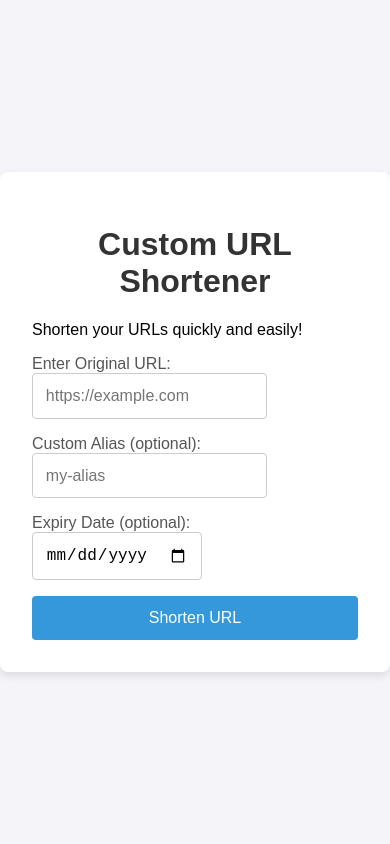
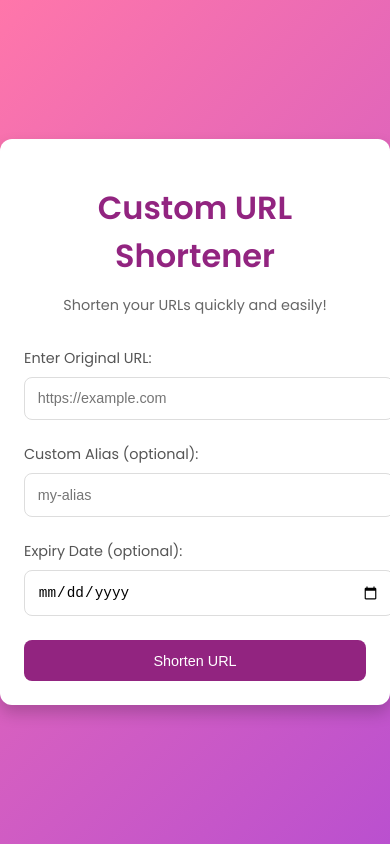
Before and after one commit to Satvikdeep/custom-url-shortner, a website: page public/index.html in a window 390 px wide. Drawn offline with Linux system fonts and the light colour scheme.

Commit message:
Update style.css
made it look cooler

```diff
--- a/public/style.css
+++ b/public/style.css
@@ -1,64 +1,117 @@
+/* General Styles */
 body {
-    font-family: Arial, sans-serif;
-    background-color: #f4f4f9;
+  font-family: 'Poppins', sans-serif;
+  background: linear-gradient(135deg, #ff76aa, #ba50cf);
   display: flex;
   justify-content: center;
   align-items: center;
   height: 100vh;
   margin: 0;
+  color: #333;
 }
 
 .container {
   background-color: #fff;
-    padding: 2rem;
-    border-radius: 8px;
-    box-shadow: 0 4px 8px rgba(0, 0, 0, 0.1);
-    width: 400px;
+  padding: 2.5rem;
+  border-radius: 12px;
+  box-shadow: 0 8px 16px rgba(0, 0, 0, 0.2);
+  width: 100%;
+  max-width: 450px;
+  text-align: center;
 }
 
-  h1 {
-    text-align: center;
-    color: #333;
+.header h1 {
+  font-size: 2.5rem;
+  color: #922480;
+  margin-bottom: 0.5rem;
 }
 
+.header p {
+  font-size: 1rem;
+  color: #666;
+  margin-bottom: 2rem;
+}
+
+/* Form Styles */
 form {
   display: flex;
   flex-direction: column;
 }
 
+.form-group {
+  margin-bottom: 1.5rem;
+  text-align: left;
+}
+
 label {
-    margin: 0.5rem 0;
+  font-size: 0.9rem;
   color: #555;
+  margin-bottom: 0.5rem;
+  display: block;
 }
 
 input {
+  width: 100%;
   padding: 0.8rem;
-    margin-bottom: 1rem;
-    border: 1px solid #ccc;
-    border-radius: 4px;
+  border: 1px solid #ddd;
+  border-radius: 8px;
   font-size: 1rem;
+  transition: border-color 0.3s ease;
+}
+
+input:focus {
+  border-color: #872562;
+  outline: none;
 }
 
 button {
   padding: 0.8rem;
-    background-color: #3498db;
+  background-color: #922480;
   border: none;
-    border-radius: 4px;
+  border-radius: 8px;
   color: #fff;
+  font-size: 1rem;
   cursor: pointer;
-    font-size: 1rem;
+  transition: background-color 0.3s ease;
 }
 
 button:hover {
-    background-color: #2980b9;
+  background-color: #ff76c6;
 }
 
+/* Result Styles */
 .result {
+  margin-top: 2rem;
   text-align: center;
-    margin-top: 1rem;
+}
+
+.result h2 {
+  font-size: 1.5rem;
+  color: #872562;
+  margin-bottom: 1rem;
 }
 
 #shortUrl {
   font-size: 1.2rem;
-    color: #3498db;
+  color: #620c41;
+  word-break: break-all;
 }
+
+/* Responsive Design */
+@media (max-width: 480px) {
+  .container {
+    padding: 1.5rem;
+  }
+
+  .header h1 {
+    font-size: 2rem;
+  }
+
+  .header p {
+    font-size: 0.9rem;
+  }
+
+  input, button {
+    font-size: 0.9rem;
+  }
+}
```
Lines whose indentation alone changed are shown as unchanged.
